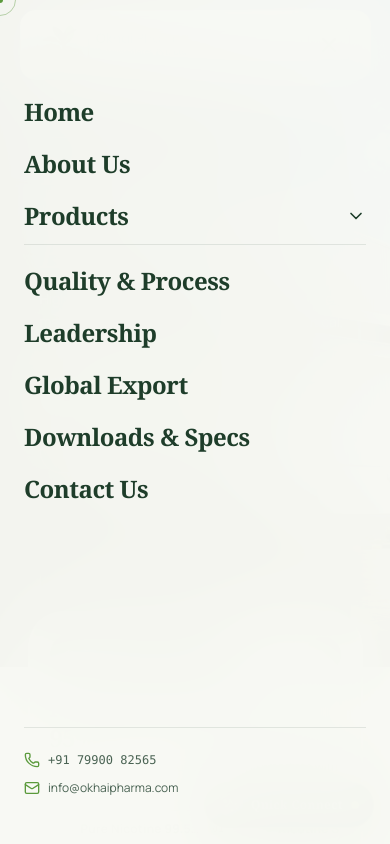
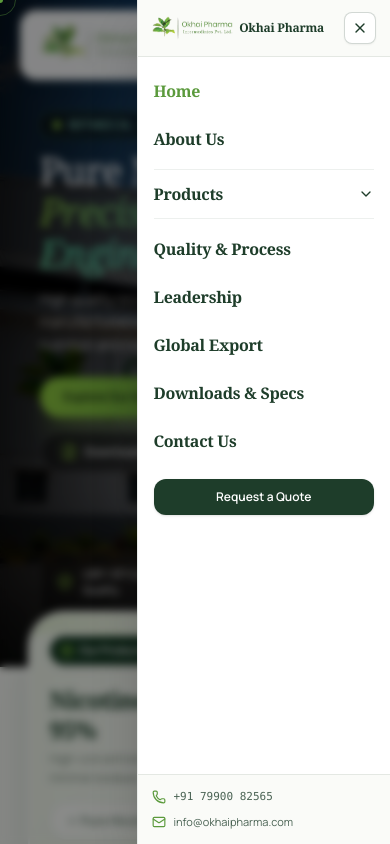
Before and after one commit to rutaahir/okhai-pharma, a React (Vite) app: page / in a window 390 px wide. Both pictures are taken after a click on the button 328 px from the left and 45 px from the top of the page. Shown: the top 844 px of the page. Built offline with nearby package versions, Linux system fonts and the light colour scheme.

Commit message:
fix(mobile): side drawer navbar with close button, product image fitting, and filter tabs layout

```diff
--- a/src/components/common/Navbar.tsx
+++ b/src/components/common/Navbar.tsx
@@ -449,14 +449,45 @@
         </div>
       </header>
 
-      {/* 3. Mobile Fullscreen Frosted Overlay */}
-      {mobileMenuOpen && (
-        <div className="fixed inset-0 z-50 bg-[#F8F9F4]/98 backdrop-blur-2xl flex flex-col justify-between pt-24 pb-12 px-6 lg:hidden overflow-y-auto">
-          <div className="flex flex-col gap-5 max-w-md mx-auto w-full">
+      {/* 3. Mobile Backdrop Overlay (Click outside to close) */}
+      <div
+        onClick={() => setMobileMenuOpen(false)}
+        className={`fixed inset-0 z-50 bg-black/45 backdrop-blur-xs transition-opacity duration-300 lg:hidden ${
+          mobileMenuOpen ? 'opacity-100 pointer-events-auto' : 'opacity-0 pointer-events-none'
+        }`}
+        aria-hidden="true"
+      />
+
+      {/* 4. Mobile Side Drawer (Half part of screen width with prominent Close button) */}
+      <div
+        className={`fixed top-0 right-0 bottom-0 z-[60] w-[65%] sm:w-[50%] max-w-[280px] bg-white shadow-2xl transition-transform duration-300 ease-out lg:hidden flex flex-col justify-between overflow-hidden border-l border-[#1E3D2A]/10 ${
+          mobileMenuOpen ? 'translate-x-0' : 'translate-x-full pointer-events-none'
+        }`}
+      >
+        {/* Drawer Header with Logo & Prominent Close Button */}
+        <div className="flex items-center justify-between px-3.5 py-3 border-b border-[#1E3D2A]/10 bg-[#FAFBF8]">
+          <div className="flex items-center gap-1.5">
+            <img src="/logo.png" alt="Okhai Pharma" className="h-6 w-auto object-contain" />
+            <span className="font-serif font-bold text-xs text-[#1E3D2A] truncate">Okhai Pharma</span>
+          </div>
+          <button
+            type="button"
+            onClick={() => setMobileMenuOpen(false)}
+            className="w-8 h-8 rounded-lg border border-[#1E3D2A]/20 bg-white text-[#1E3D2A] hover:bg-[#1E3D2A] hover:text-white flex items-center justify-center transition-colors cursor-pointer shadow-xs active:scale-90"
+            aria-label="Close navigation menu"
+          >
+            <X className="w-4 h-4" />
+          </button>
+        </div>
+
+        {/* Scrollable Navigation Links */}
+        <div className="flex-1 overflow-y-auto p-4 flex flex-col gap-3">
           <Link
             to="/"
             onClick={() => setMobileMenuOpen(false)}
-              className="text-2xl font-serif font-semibold text-[#1E3D2A] hover:text-[#5B9A3C] transition-colors"
+            className={`text-base font-serif font-semibold py-1.5 transition-colors ${
+              isActive('/') && location.pathname === '/' ? 'text-[#5B9A3C]' : 'text-[#1E3D2A] hover:text-[#5B9A3C]'
+            }`}
           >
             Home
           </Link>
@@ -464,26 +495,29 @@
           <Link
             to="/about"
             onClick={() => setMobileMenuOpen(false)}
-              className="text-2xl font-serif font-semibold text-[#1E3D2A] hover:text-[#5B9A3C] transition-colors"
+            className={`text-base font-serif font-semibold py-1.5 transition-colors ${
+              isActive('/about') ? 'text-[#5B9A3C]' : 'text-[#1E3D2A] hover:text-[#5B9A3C]'
+            }`}
           >
             About Us
           </Link>
 
           {/* Mobile Products Accordion */}
-            <div className="border-b border-[#1E3D2A]/10 pb-3">
+          <div className="border-y border-[#1E3D2A]/8 py-2">
             <button
+              type="button"
               onClick={() => setMobileProductsOpen(!mobileProductsOpen)}
-                className="w-full flex items-center justify-between text-2xl font-serif font-semibold text-[#1E3D2A]"
+              className="w-full flex items-center justify-between text-base font-serif font-semibold text-[#1E3D2A] py-1 cursor-pointer"
             >
               <span>Products</span>
-                <ChevronDown className={`w-5 h-5 transition-transform ${mobileProductsOpen ? 'rotate-180 text-[#5B9A3C]' : ''}`} />
+              <ChevronDown className={`w-4 h-4 transition-transform ${mobileProductsOpen ? 'rotate-180 text-[#5B9A3C]' : ''}`} />
             </button>
             {mobileProductsOpen && (
-                <div className="mt-3 pl-3 flex flex-col gap-2.5">
+              <div className="mt-2 pl-2 flex flex-col gap-2">
                 <Link
                   to="/products"
                   onClick={() => setMobileMenuOpen(false)}
-                    className="text-sm font-semibold text-[#5B9A3C]"
+                  className="text-xs font-semibold text-[#5B9A3C] py-1"
                 >
                   All Products Overview →
                 </Link>
@@ -491,21 +525,18 @@
                 <Link
                   to="/products/nicotine-sulfate-40"
                   onClick={() => setMobileMenuOpen(false)}
-                    className="flex items-center gap-3 p-2 rounded-xl hover:bg-[#F4F9F1] transition-all group"
+                  className="flex items-center gap-2.5 p-1.5 rounded-lg hover:bg-[#F4F9F1] transition-all group"
                 >
                   <img
                     src={sulfatePkgImg}
                     alt="Nicotine Sulfate 40%"
-                      className="w-10 h-10 rounded-lg object-contain p-1 border border-[#5B9A3C]/20 bg-white shrink-0"
+                    className="w-8 h-8 rounded-md object-contain p-0.5 border border-[#5B9A3C]/20 bg-white shrink-0"
                   />
                   <div className="flex-1 min-w-0">
-                      <div className="flex items-center justify-between">
-                        <span className="text-sm font-semibold text-[#1E3D2A] group-hover:text-[#5B9A3C]">
+                    <span className="text-xs font-semibold text-[#1E3D2A] group-hover:text-[#5B9A3C] block truncate">
                       Nicotine Sulfate 40%
                     </span>
-                        <span className="text-[10px] font-mono text-[#5B9A3C] bg-[#EAF2E5] px-1.5 py-0.5 rounded font-bold">40%</span>
-                      </div>
-                      <span className="text-[11px] text-[#1E3D2A]/60 block truncate">Water-soluble intermediate</span>
+                    <span className="text-[10px] text-[#1E3D2A]/60 block truncate">Water-soluble intermediate</span>
                   </div>
                 </Link>
 
@@ -513,42 +544,37 @@
                 <Link
                   to="/products/nicotine-alkaloid-90-95"
                   onClick={() => setMobileMenuOpen(false)}
-                    className="flex items-center gap-3 p-2 rounded-xl hover:bg-[#F4F9F1] transition-all group"
+                  className="flex items-center gap-2.5 p-1.5 rounded-lg hover:bg-[#F4F9F1] transition-all group"
                 >
                   <img
                     src={alkaloidPkgImg}
                     alt="Nicotine Alkaloid 90% / 95%"
-                      className="w-10 h-10 rounded-lg object-contain p-1 border border-[#5B9A3C]/20 bg-white shrink-0"
+                    className="w-8 h-8 rounded-md object-contain p-0.5 border border-[#5B9A3C]/20 bg-white shrink-0"
                   />
                   <div className="flex-1 min-w-0">
-                      <div className="flex items-center justify-between">
-                        <span className="text-sm font-semibold text-[#1E3D2A] group-hover:text-[#5B9A3C]">
-                          Nicotine Alkaloid 90% / 95%
+                    <span className="text-xs font-semibold text-[#1E3D2A] group-hover:text-[#5B9A3C] block truncate">
+                      Nicotine Alkaloid 95%
                     </span>
-                        <span className="text-[10px] font-mono text-[#5B9A3C] bg-[#EAF2E5] px-1.5 py-0.5 rounded font-bold">95%</span>
-                      </div>
-                      <span className="text-[11px] text-[#1E3D2A]/60 block truncate">Pharma API &amp; distilled alkaloid</span>
+                    <span className="text-[10px] text-[#1E3D2A]/60 block truncate">Pharma API alkaloid</span>
                   </div>
                 </Link>
 
-                  {/* 3. Pure Nicotine USP/EP 99.5%+ (3rd product) */}
+                {/* 3. Pure Nicotine USP/EP 99.5%+ */}
                 <Link
                   to="/products/pure-nicotine-usp-ep-99-5"
                   onClick={() => setMobileMenuOpen(false)}
-                    className="flex items-center gap-3 p-2 rounded-xl bg-[#F4F9F1]/80 hover:bg-[#F4F9F1] transition-all group border border-[#5B9A3C]/20"
+                  className="flex items-center gap-2.5 p-1.5 rounded-lg bg-[#F4F9F1]/80 hover:bg-[#F4F9F1] transition-all group border border-[#5B9A3C]/20"
                 >
                   <img
                     src={pureNicotinePkgImg}
                     alt="Pure Nicotine USP/EP 99.5%+"
-                      className="w-10 h-10 rounded-lg object-contain p-1 border border-[#5B9A3C]/30 bg-white shrink-0"
+                    className="w-8 h-8 rounded-md object-contain p-0.5 border border-[#5B9A3C]/30 bg-white shrink-0"
                   />
                   <div className="flex-1 min-w-0">
-                      <div className="flex items-center justify-between">
-                        <span className="text-sm font-semibold text-[#1E3D2A] group-hover:text-[#5B9A3C]">
-                          Pure Nicotine USP/EP 99.5%+
+                    <span className="text-xs font-semibold text-[#1E3D2A] group-hover:text-[#5B9A3C] block truncate">
+                      Pure Nicotine ≥99.5%
                     </span>
-                      </div>
-                      <span className="text-[11px] text-[#1E3D2A]/60 block truncate">Pharmaceutical API base</span>
+                    <span className="text-[10px] text-[#1E3D2A]/60 block truncate">USP / EP Compendial</span>
                   </div>
                 </Link>
               </div>
@@ -558,7 +584,9 @@
           <Link
             to="/quality-process"
             onClick={() => setMobileMenuOpen(false)}
-              className="text-2xl font-serif font-semibold text-[#1E3D2A] hover:text-[#5B9A3C] transition-colors"
+            className={`text-base font-serif font-semibold py-1.5 transition-colors ${
+              isActive('/quality-process') ? 'text-[#5B9A3C]' : 'text-[#1E3D2A] hover:text-[#5B9A3C]'
+            }`}
           >
             Quality &amp; Process
           </Link>
@@ -566,7 +594,9 @@
           <Link
             to="/leadership"
             onClick={() => setMobileMenuOpen(false)}
-              className="text-2xl font-serif font-semibold text-[#1E3D2A] hover:text-[#5B9A3C] transition-colors"
+            className={`text-base font-serif font-semibold py-1.5 transition-colors ${
+              isActive('/leadership') ? 'text-[#5B9A3C]' : 'text-[#1E3D2A] hover:text-[#5B9A3C]'
+            }`}
           >
             Leadership
           </Link>
@@ -574,7 +604,9 @@
           <Link
             to="/export"
             onClick={() => setMobileMenuOpen(false)}
-              className="text-2xl font-serif font-semibold text-[#1E3D2A] hover:text-[#5B9A3C] transition-colors"
+            className={`text-base font-serif font-semibold py-1.5 transition-colors ${
+              isActive('/export') ? 'text-[#5B9A3C]' : 'text-[#1E3D2A] hover:text-[#5B9A3C]'
+            }`}
           >
             Global Export
           </Link>
@@ -582,7 +614,9 @@
           <Link
             to="/downloads"
             onClick={() => setMobileMenuOpen(false)}
-              className="text-2xl font-serif font-semibold text-[#1E3D2A] hover:text-[#5B9A3C] transition-colors"
+            className={`text-base font-serif font-semibold py-1.5 transition-colors ${
+              isActive('/downloads') ? 'text-[#5B9A3C]' : 'text-[#1E3D2A] hover:text-[#5B9A3C]'
+            }`}
           >
             Downloads &amp; Specs
           </Link>
@@ -590,26 +624,38 @@
           <Link
             to="/contact"
             onClick={() => setMobileMenuOpen(false)}
-              className="text-2xl font-serif font-semibold text-[#1E3D2A] hover:text-[#5B9A3C] transition-colors"
+            className={`text-base font-serif font-semibold py-1.5 transition-colors ${
+              isActive('/contact') ? 'text-[#5B9A3C]' : 'text-[#1E3D2A] hover:text-[#5B9A3C]'
+            }`}
           >
             Contact Us
           </Link>
+
+          <div className="pt-2">
+            <Link
+              to="/contact"
+              onClick={() => setMobileMenuOpen(false)}
+              className="w-full py-2.5 rounded-xl text-center text-xs font-semibold bg-[#1E3D2A] text-white hover:bg-[#2D5A3C] transition-colors block shadow-sm"
+            >
+              Request a Quote
+            </Link>
+          </div>
         </div>
 
-          <div className="max-w-md mx-auto w-full pt-6 border-t border-[#1E3D2A]/10 flex flex-col gap-3 text-xs text-[#1E3D2A]/80">
+        {/* Drawer Footer Contact Strip */}
+        <div className="p-3.5 border-t border-[#1E3D2A]/10 bg-[#FAFBF8] flex flex-col gap-2 text-[11px] text-[#1E3D2A]/80">
           <div className="flex items-center gap-2">
-              <Phone className="w-4 h-4 text-[#5B9A3C]" />
-              <a href={`tel:${COMPANY_DETAILS.phone.replace(/\s+/g, '')}`} className="font-mono tabular-nums">
+            <Phone className="w-3.5 h-3.5 text-[#5B9A3C] shrink-0" />
+            <a href={`tel:${COMPANY_DETAILS.phone.replace(/\s+/g, '')}`} className="font-mono truncate">
               {COMPANY_DETAILS.phone}
             </a>
           </div>
           <div className="flex items-center gap-2">
-              <Mail className="w-4 h-4 text-[#5B9A3C]" />
-              <a href={`mailto:${COMPANY_DETAILS.email}`}>{COMPANY_DETAILS.email}</a>
+            <Mail className="w-3.5 h-3.5 text-[#5B9A3C] shrink-0" />
+            <a href={`mailto:${COMPANY_DETAILS.email}`} className="truncate">{COMPANY_DETAILS.email}</a>
           </div>
         </div>
       </div>
-      )}
     </>
   );
 };
--- a/src/components/hero/HeroWithDualSwapper.tsx
+++ b/src/components/hero/HeroWithDualSwapper.tsx
@@ -477,11 +477,11 @@
             <div className="relative z-20 flex items-center justify-between gap-4 mb-4 sm:mb-5">
 
               {/* Left Side Label */}
-              <div className="flex items-center gap-2">
-                <div className="inline-flex items-center gap-2 px-3.5 py-1.5 rounded-full bg-[#143823] text-white shadow-md text-xs font-semibold">
-                  <Package className="w-3.5 h-3.5 text-[#8CC63F]" />
-                  <span>Our Products &amp; Infrastructure</span>
-                  <span className="w-1.5 h-1.5 rounded-full bg-[#8CC63F] animate-pulse" />
+              <div className="flex items-center gap-2 min-w-0">
+                <div className="inline-flex items-center gap-1.5 sm:gap-2 px-2.5 sm:px-3.5 py-1.5 rounded-full bg-[#143823] text-white shadow-md text-[11px] sm:text-xs font-semibold truncate">
+                  <Package className="w-3.5 h-3.5 text-[#8CC63F] shrink-0" />
+                  <span className="truncate">Our Products &amp; Infrastructure</span>
+                  <span className="w-1.5 h-1.5 rounded-full bg-[#8CC63F] animate-pulse shrink-0" />
                 </div>
               </div>
 
@@ -572,15 +572,15 @@
                 {/* 4. Product Body: Terrarium Dome & 4 Specification Pills */}
                 <div className="flex flex-col sm:flex-row items-center sm:items-start gap-4 sm:gap-5 my-1">
 
-                  {/* Terrarium Dome Packaging Visual (Increased Size & Impressive Luxury Styling) */}
-                  <div className="relative shrink-0 w-44 h-44 sm:w-52 sm:h-52 lg:w-60 lg:h-60 xl:w-64 xl:h-64 flex items-center justify-center">
+                  {/* Terrarium Dome Packaging Visual (Optimized for Mobile & Desktop Fitting) */}
+                  <div className="relative shrink-0 w-48 h-48 sm:w-56 sm:h-56 lg:w-60 lg:h-60 xl:w-64 xl:h-64 flex items-center justify-center">
                     {/* Glowing Emerald Multi-layer Aura */}
                     <div className="absolute inset-0 rounded-full bg-gradient-to-tr from-[#8CC63F]/40 via-[#5B9A3C]/25 to-transparent blur-3xl pointer-events-none animate-pulse" />
                     <div className="absolute -inset-2 rounded-full bg-[#8CC63F]/15 blur-xl pointer-events-none" />
 
                     <div
                       onClick={() => setLightboxOpen(true)}
-                      className="relative w-full h-full rounded-full border-[5px] border-white shadow-[0_20px_50px_rgba(18,61,41,0.22)] overflow-hidden bg-gradient-to-b from-white via-[#F9FBF8] to-[#EEF5EB] aspect-square group cursor-pointer"
+                      className="relative w-full h-full rounded-full border-4 sm:border-[5px] border-white shadow-[0_20px_50px_rgba(18,61,41,0.22)] overflow-hidden bg-gradient-to-b from-white via-[#F9FBF8] to-[#EEF5EB] aspect-square group cursor-pointer"
                       title="Click to view full high-resolution image"
                     >
                       <AnimatePresence mode="wait">
@@ -590,12 +590,12 @@
                           animate={{ opacity: 1, scale: 1, rotate: 0, y: 0, filter: 'blur(0px)' }}
                           exit={{ opacity: 0, scale: 1.08, rotate: 5, y: -14, filter: 'blur(5px)' }}
                           transition={{ duration: 0.55, ease: LUXURY_EASE }}
-                          className="w-full h-full flex items-center justify-center p-3.5 sm:p-4.5 pb-6 sm:pb-7 relative"
+                          className="w-full h-full flex items-center justify-center p-3 sm:p-4 pb-4 sm:pb-5 relative"
                         >
                           <img
                             src={currentProduct.featuredImage}
                             alt={currentProduct.name}
-                            className="w-full h-full object-contain drop-shadow-[0_12px_24px_rgba(20,56,35,0.22)] transition-transform duration-700 group-hover:scale-108"
+                            className="w-full h-full max-h-[82%] object-contain drop-shadow-[0_12px_24px_rgba(20,56,35,0.22)] transition-transform duration-700 group-hover:scale-105"
                           />
                         </motion.div>
                       </AnimatePresence>
@@ -604,14 +604,14 @@
                       <div className="absolute inset-0 rounded-full bg-gradient-to-tr from-transparent via-white/15 to-white/60 pointer-events-none" />
 
                       {/* Monograph Badge */}
-                      <div className="absolute bottom-3 inset-x-3 text-center">
-                        <span className="inline-block max-w-[90%] truncate text-[10px] sm:text-[11px] font-mono font-bold text-[#143823] bg-white/95 backdrop-blur-md px-3.5 py-1 rounded-full border border-[#5B9A3C]/35 shadow-md">
+                      <div className="absolute bottom-2 sm:bottom-2.5 inset-x-2 text-center pointer-events-none">
+                        <span className="inline-block max-w-[92%] truncate text-[9.5px] sm:text-[11px] font-mono font-bold text-[#143823] bg-white/95 backdrop-blur-md px-2.5 py-0.5 sm:px-3.5 sm:py-1 rounded-full border border-[#5B9A3C]/35 shadow-sm">
                           {currentProduct.badge}
                         </span>
                       </div>
 
                       {/* Hover Inspect Tooltip */}
-                      <div className="absolute inset-x-0 bottom-10 flex justify-center opacity-0 group-hover:opacity-100 transition-opacity duration-300 pointer-events-none">
+                      <div className="absolute inset-x-0 bottom-9 flex justify-center opacity-0 group-hover:opacity-100 transition-opacity duration-300 pointer-events-none">
                         <span className="px-2.5 py-0.5 rounded-full bg-[#1E3D2A]/90 text-white text-[9px] font-mono backdrop-blur-xs flex items-center gap-1 shadow-md">
                           <Eye className="w-3 h-3 text-[#8CC63F]" />
                           <span>View Image</span>
@@ -629,42 +629,42 @@
                         animate={{ opacity: 1, x: 0, filter: 'blur(0px)' }}
                         exit={{ opacity: 0, x: -12, filter: 'blur(4px)' }}
                         transition={{ duration: 0.48, ease: LUXURY_EASE }}
-                        className="grid grid-cols-2 gap-2"
+                        className="grid grid-cols-2 gap-1.5 sm:gap-2"
                       >
                         {/* Purity */}
-                        <div className="p-2.5 rounded-xl bg-white/95 border border-[#5B9A3C]/15 shadow-2xs">
+                        <div className="p-2 sm:p-2.5 rounded-xl bg-white/95 border border-[#5B9A3C]/15 shadow-2xs min-h-[56px] flex flex-col justify-center">
                           <div className="flex items-center gap-1.5 text-[#5B9A3C] mb-0.5">
-                            <Leaf className="w-3 h-3 text-[#5B9A3C]" />
+                            <Leaf className="w-3 h-3 text-[#5B9A3C] shrink-0" />
                             <span className="text-[9px] uppercase font-mono tracking-wider text-[#143823]/60 font-medium">Purity</span>
                           </div>
-                          <span className="text-xs font-mono font-bold text-[#143823] block truncate">{currentProduct.purity}</span>
+                          <span className="text-[11px] sm:text-xs font-mono font-bold text-[#143823] block leading-tight">{currentProduct.purity}</span>
                         </div>
 
                         {/* Appearance */}
-                        <div className="p-2.5 rounded-xl bg-white/95 border border-[#5B9A3C]/15 shadow-2xs">
+                        <div className="p-2 sm:p-2.5 rounded-xl bg-white/95 border border-[#5B9A3C]/15 shadow-2xs min-h-[56px] flex flex-col justify-center">
                           <div className="flex items-center gap-1.5 text-[#5B9A3C] mb-0.5">
-                            <Droplet className="w-3 h-3 text-[#5B9A3C]" />
+                            <Droplet className="w-3 h-3 text-[#5B9A3C] shrink-0" />
                             <span className="text-[9px] uppercase font-mono tracking-wider text-[#143823]/60 font-medium">Appearance</span>
                           </div>
-                          <span className="text-xs font-mono font-bold text-[#143823] block truncate">{currentProduct.appearance}</span>
+                          <span className="text-[11px] sm:text-xs font-mono font-bold text-[#143823] block leading-tight break-words">{currentProduct.appearance}</span>
                         </div>
 
                         {/* CAS No. */}
-                        <div className="p-2.5 rounded-xl bg-white/95 border border-[#5B9A3C]/15 shadow-2xs">
+                        <div className="p-2 sm:p-2.5 rounded-xl bg-white/95 border border-[#5B9A3C]/15 shadow-2xs min-h-[56px] flex flex-col justify-center">
                           <div className="flex items-center gap-1.5 text-[#5B9A3C] mb-0.5">
-                            <FlaskConical className="w-3 h-3 text-[#5B9A3C]" />
+                            <FlaskConical className="w-3 h-3 text-[#5B9A3C] shrink-0" />
                             <span className="text-[9px] uppercase font-mono tracking-wider text-[#143823]/60 font-medium">CAS No.</span>
                           </div>
-                          <span className="text-xs font-mono font-bold text-[#143823] block truncate">{currentProduct.cas}</span>
+                          <span className="text-[11px] sm:text-xs font-mono font-bold text-[#143823] block leading-tight">{currentProduct.cas}</span>
                         </div>
 
                         {/* Standard */}
-                        <div className="p-2.5 rounded-xl bg-white/95 border border-[#5B9A3C]/15 shadow-2xs">
+                        <div className="p-2 sm:p-2.5 rounded-xl bg-white/95 border border-[#5B9A3C]/15 shadow-2xs min-h-[56px] flex flex-col justify-center">
                           <div className="flex items-center gap-1.5 text-[#5B9A3C] mb-0.5">
-                            <ShieldCheck className="w-3 h-3 text-[#5B9A3C]" />
+                            <ShieldCheck className="w-3 h-3 text-[#5B9A3C] shrink-0" />
                             <span className="text-[9px] uppercase font-mono tracking-wider text-[#143823]/60 font-medium">Standard</span>
                           </div>
-                          <span className="text-xs font-mono font-bold text-[#5B9A3C] block truncate">{currentProduct.standard}</span>
+                          <span className="text-[11px] sm:text-xs font-mono font-bold text-[#5B9A3C] block leading-tight break-words">{currentProduct.standard}</span>
                         </div>
                       </motion.div>
                     </AnimatePresence>
```
Also changed, not shown: src/pages/ProductsIndex.tsx (+34 -28 lines). Lines whose indentation alone changed are shown as unchanged.
